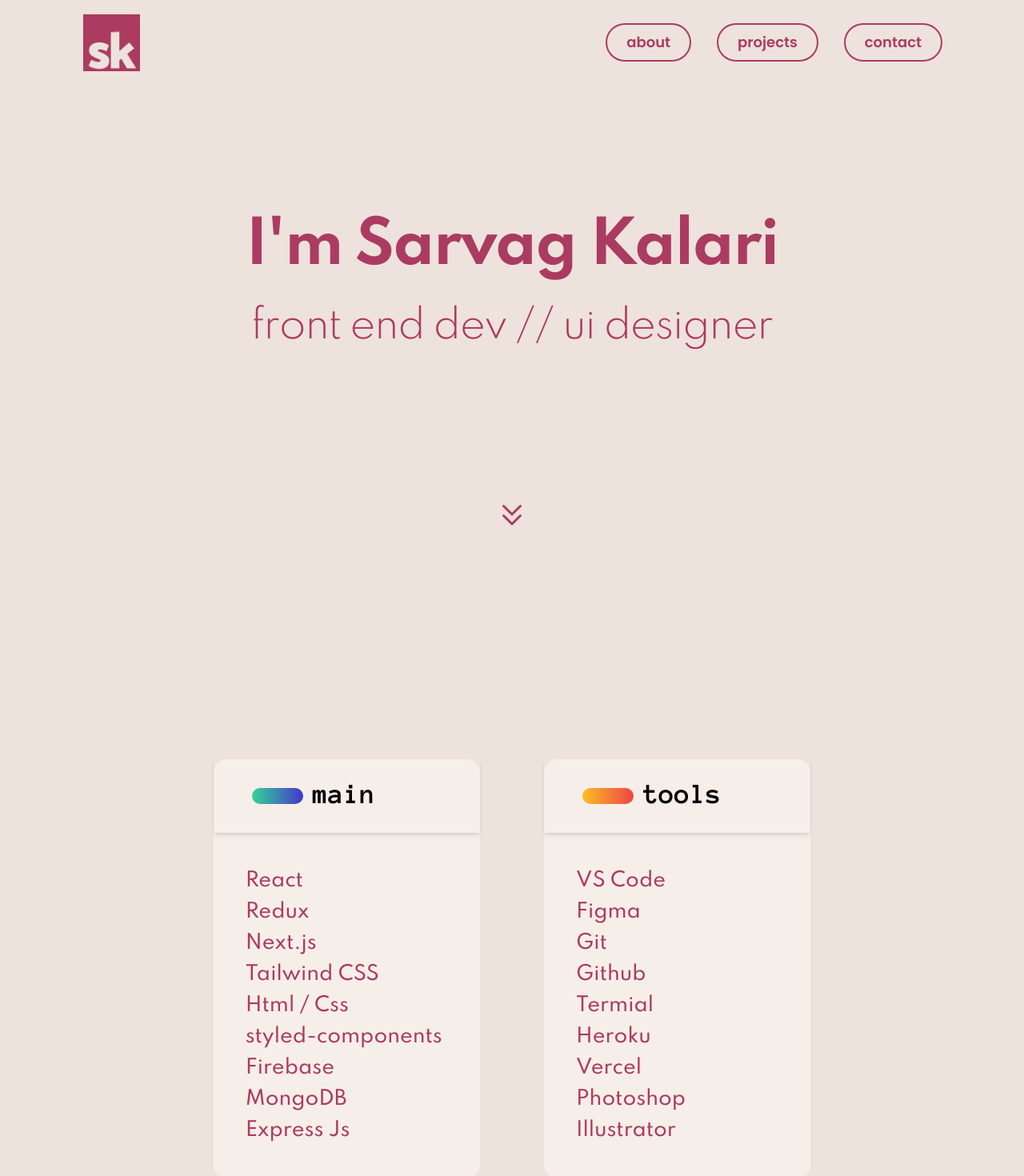
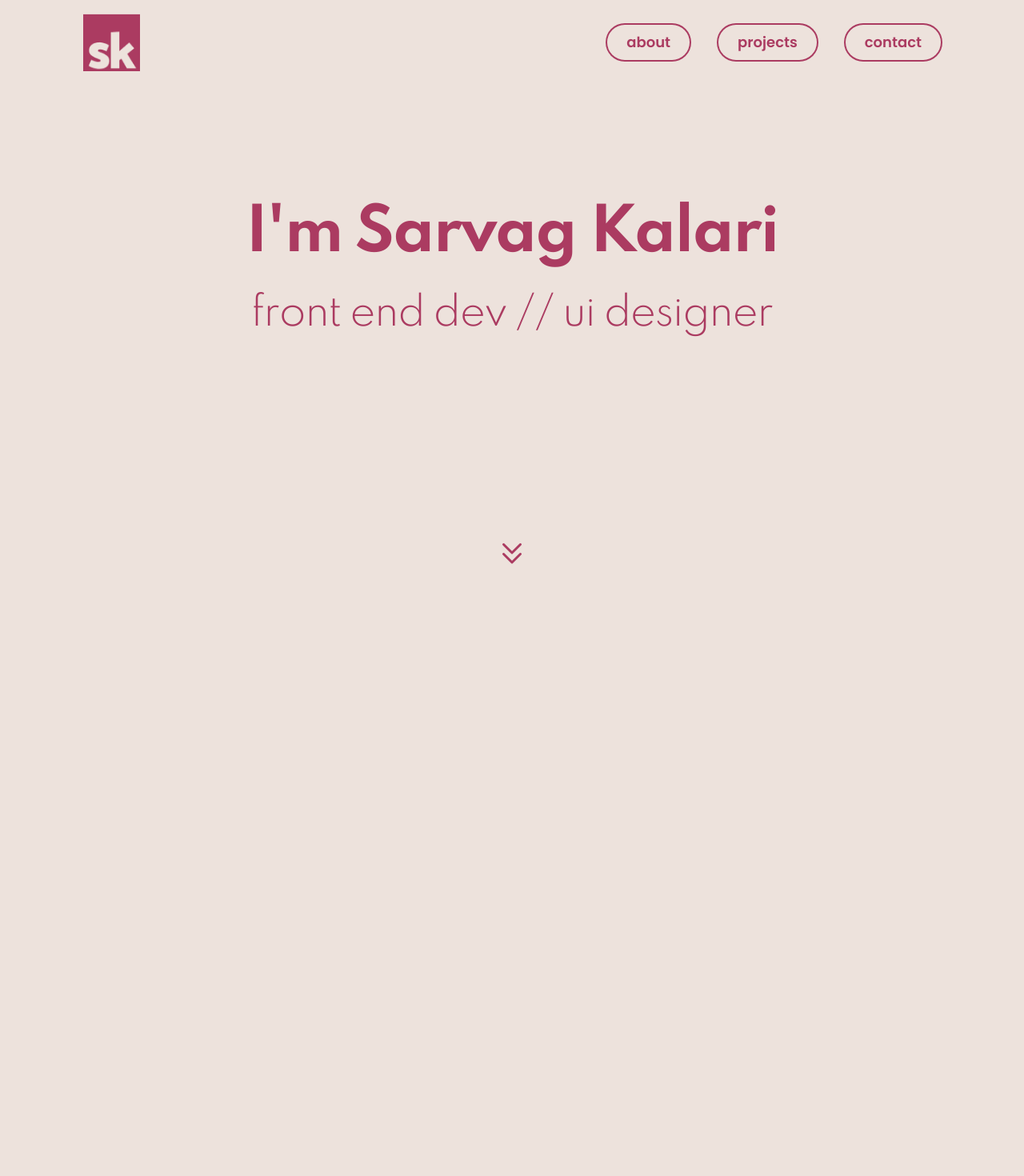
Before and after one commit to starbvuks/portfolio, a Next.js app: page / in a window 1280 px wide. Shown: the top 1470 px of the page at 80% size. After the commit the page ends 800 px from the top, so only its background shows below. Built offline with nearby package versions, Linux system fonts and the light colour scheme.

Commit message:
main bg fix -- arrow

```diff
--- a/components/Home.jsx
+++ b/components/Home.jsx
@@ -1,10 +1,9 @@
 import React from "react";
-import Stack from "./Stack";
 
 const Home = () => {
   return (
-    <div>
-      <div class="flex flex-col text-center items-center p-4 py-72 sm:py-32">
+    <div class="h-full bg-backLight">
+      <div class="flex flex-col text-center items-center p-4 py-72 sm:py-0 sm:pt-28">
         <div class="flex flex-col">
           <span class="text-3xl sm:text-4xl md:text-6xl lg:text-7xl leading-snug sm:leading-tight py-3 md:py-10 font-spartan font-bold tracking-tight text-mainRed">
             I'm Sarvag Kalari
@@ -13,7 +12,7 @@ const Home = () => {
             front end dev // ui designer
           </span>
         </div>
-        <div class="mt-20 hidden sm:block sm:mt-28 md:mt-48 xl:mt-48 bounce">
+        <div class="hidden sm:block mt-20 sm:mt-28 md:pt-16 md:mb-0 xl:mt-48 bounce">
           <svg
             xmlns="http://www.w3.org/2000/svg"
             viewBox="0 0 24 24"
--- a/components/Stack.jsx
+++ b/components/Stack.jsx
@@ -1,5 +1,5 @@
 import React from "react";
-import {Icon} from "@iconify/react";
+import { Icon } from "@iconify/react";
 
 const Stack = () => {
   const main = [
@@ -27,34 +27,34 @@ const Stack = () => {
   ];
 
   return (
-    <div class="flex flex-col w-full items-center bg-backLight justify-center py-20">
-      <div class="flex flex-col items-center justify-center w-3/4 py-5 lg:py-20 rounded-3xl shadow-2x">
-        <div class="flex flex-col lg:flex-row lg:w-full lg:gap-20 items-center lg:justify-center lg:px-20">
-          <div class="bg-secondLight w-10/12 lg:w-5/12 h-full rounded-2xl">
-            <div class="flex items-center py-4 lg:px-12 lg:py-6 h-5/12 gap-3 shadow-md">
-              <div class="w-10 h-3 lg:w-16 lg:h-5 bg-gradient-to-r from-green-400 to-indigo-700 rounded-full"></div>
-              <span class="font-anon text-2xl lg:text-4xl pb-1">main</span>
+    <div class="flex flex-col lg:flex-row lg:w-full lg:gap-20 items-center lg:justify-center px-20 py-16">
+      <div class="bg-aboutBlue2 h-full w-1/2 rounded-2xl">
+        <div class="flex items-center py-4 lg:px-12 lg:py-6 gap-3 shadow-md">
+          <Icon icon="ant-design:code-filled" color="#4ebfab" class="w-7 h-7" />
+          <span class="font-anon text-aboutTurq text-2xl lg:text-4xl">
+            main
+          </span>
         </div>
-            <ul class="font-spartan font-medium text-mainRed leading-normal px-12 py-5 lg:p-10 text-md lg:text-2xl lg:leading-relaxed">
+        <ul class="font-spartan font-medium text-aboutSky leading-normal px-12 py-5 lg:p-10 text-md lg:text-2xl lg:leading-relaxed">
           {main.map((data, index) => (
             <li key={index}>{data}</li>
           ))}
         </ul>
       </div>
-          <div class="bg-secondLight w-11/12 mt-10 lg:mt-0 lg:w-5/12 h-full rounded-2xl">
-            <div class="flex items-center py-4 lg:px-12 lg:py-6 h-5/12 gap-3 shadow-md">
-              <div class="w-10 h-3 lg:w-16 lg:h-5 bg-gradient-to-r from-yellow-400 to-red-500 rounded-full"></div>
-              <span class="font-anon text-2xl lg:text-4xl pb-1">tools</span>
+      <div class="bg-aboutBlue2 mt-10 lg:mt-0 h-full w-1/2 rounded-2xl">
+        <div class="flex items-center py-4 lg:px-12 lg:py-6 gap-3 shadow-md">
+          <Icon icon="bi:tools" color="#4ebfab" class="w-7 h-7" />
+          <span class="font-anon text-aboutTurq text-2xl lg:text-4xl">
+            tools
+          </span>
         </div>
-            <ul class="font-spartan font-medium text-mainRed leading-normal px-12 py-5 lg:p-10 text-md lg:text-2xl lg:leading-relaxed">
+        <ul class="font-spartan font-medium text-aboutSky leading-normal px-12 py-5 lg:p-10 text-md lg:text-2xl lg:leading-relaxed">
           {tools.map((data, index) => (
             <li key={index}>{data}</li>
           ))}
         </ul>
       </div>
     </div>
-      </div>
-    </div>
   );
 };
 
--- a/pages/about.jsx
+++ b/pages/about.jsx
@@ -9,7 +9,7 @@ const about = () => {
   return (
     <div class="h-full bg-aboutBlue pb-36">
       <Navbar />
-      <div class="flex flex-col items-center mx-40 2xl:mx-72 pt-36">
+      <div class="flex flex-col items-center mx-40 2xl:mx-72 pt-28">
         <div class="flex items-center">
           <img src="/img/me.jpg" alt="me" class="w-52 h-52 rounded-xl" />
           <div class="flex flex-col pl-10 font-spartan tracking-tight">
@@ -51,6 +51,7 @@ const about = () => {
             .
           </p>
         </div>
+        <Stack />
       </div>
     </div>
   );
--- a/pages/index.js
+++ b/pages/index.js
@@ -7,10 +7,9 @@ import {motion} from "framer-motion";
 
 export default function Home() {
   return (
-    <div class="h-screen bg-backLight">
+    <div class="h-auto bg-backLight">
       <Navbar />
-      <Main />
-      <Stack />
+        <Main />
     </div>
   );
 }
--- a/styles/globals.css
+++ b/styles/globals.css
@@ -17,8 +17,12 @@ img {
   -o-user-select: none;
 }
 
+body {
+  background-color: #ede2dc;
+}
+
 body::-webkit-scrollbar {
-  width: 0.5rem;
+  width: 0.25rem;
 }
 
 body::-webkit-scrollbar-track {
```
Lines whose indentation alone changed are shown as unchanged.
